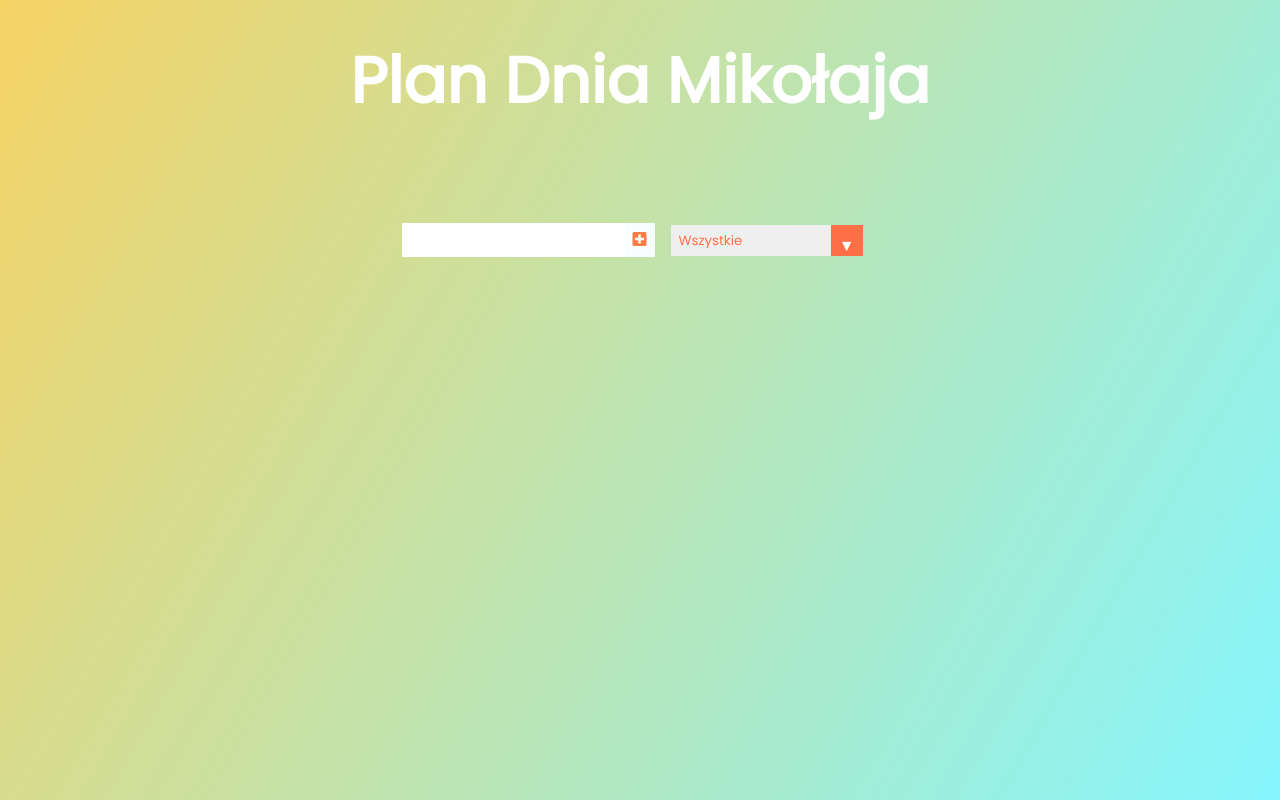
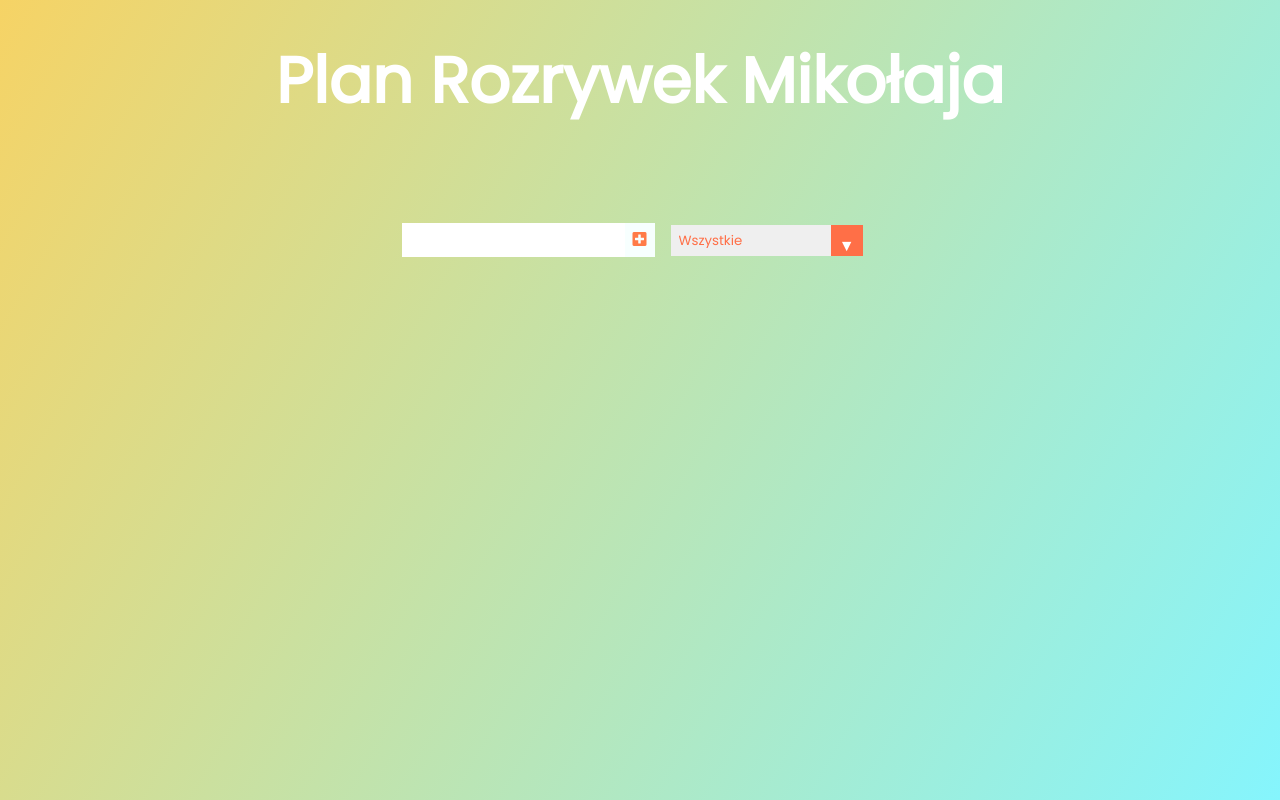
Before and after one commit to Miki867568/MIKO, a plain HTML site: page index.html in a window 1280 px wide. Drawn offline with Linux system fonts and the light colour scheme.

Commit message:
Druga Aktualizacja

```diff
--- a/index.html
+++ b/index.html
@@ -18,7 +18,7 @@
   </head>
   <body>
     <header>
-      <h1>Plan Dnia Mikołaja</h1>
+      <h1>Plan Rozrywek Mikołaja</h1>
     </header>
     <form>
       <input type="text" class="todo-input" />
```
